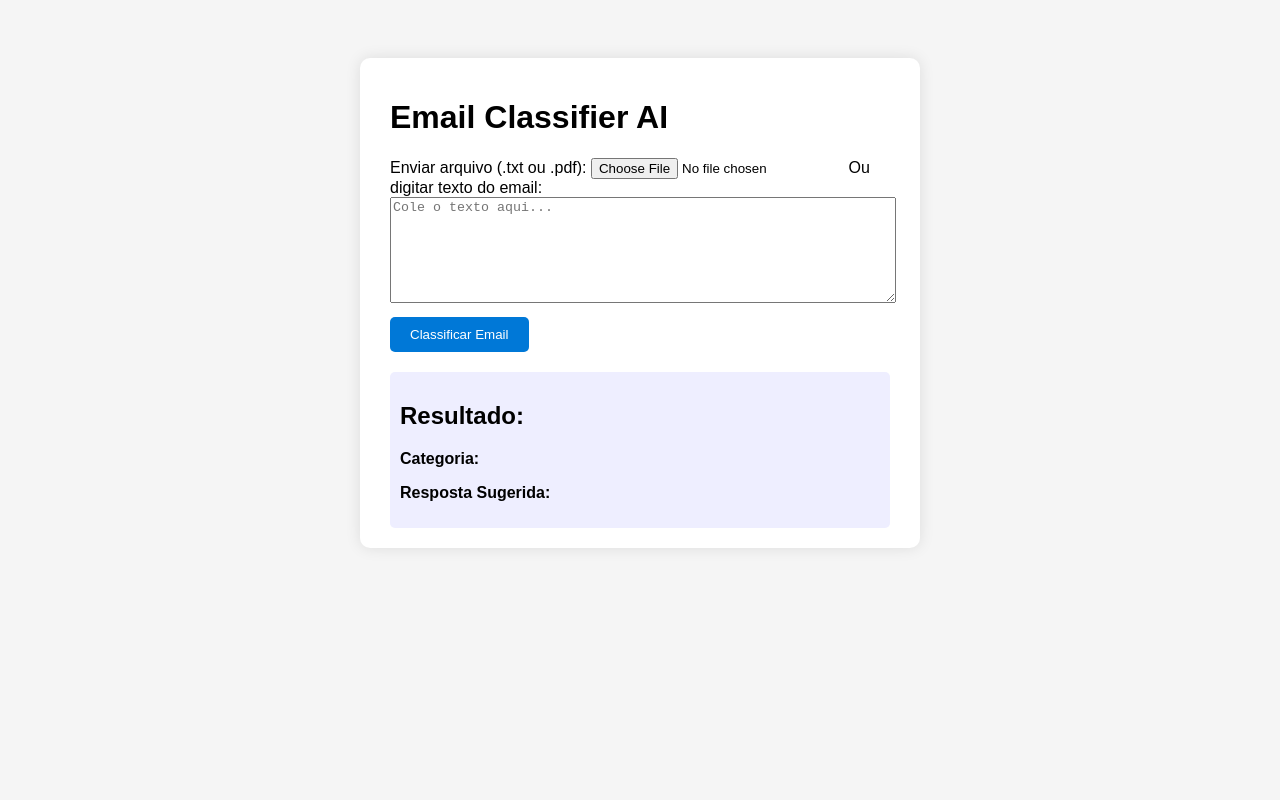
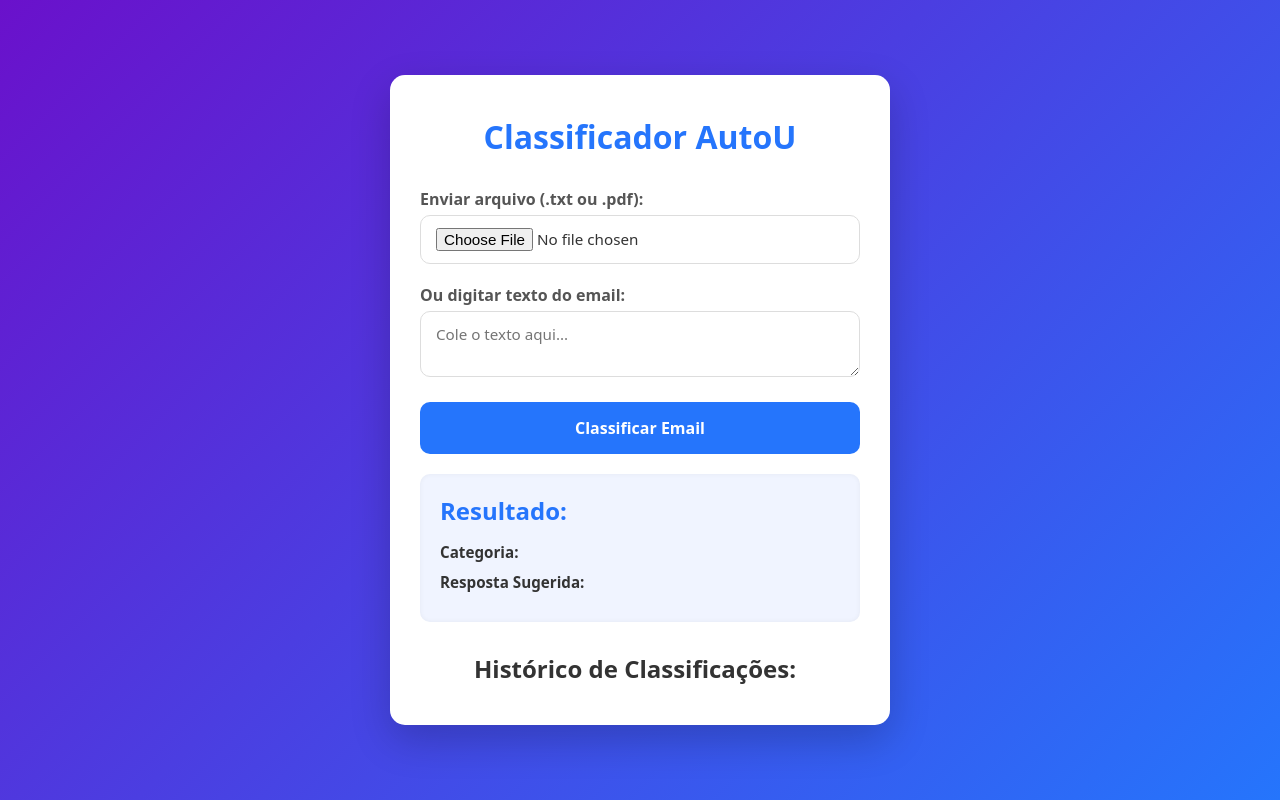
Before and after one commit to KristianKirschner/desafio-autou, a plain HTML site: page frontend/index.html in a window 1280 px wide. Drawn offline with Linux system fonts and the light colour scheme.

Commit message:
Interface melhorada e adicionado o histórico de emails

```diff
--- a/frontend/index.html
+++ b/frontend/index.html
@@ -7,7 +7,7 @@
 </head>
 <body>
     <div class="container">
-        <h1>Email Classifier AI</h1>
+        <h1>Classificador AutoU</h1>
 
         <form id="emailForm">
             <label>Enviar arquivo (.txt ou .pdf):</label>
--- a/frontend/script.js
+++ b/frontend/script.js
@@ -1,4 +1,6 @@
 const form = document.getElementById("emailForm");
+const categoriaEl = document.getElementById("categoria");
+const respostaEl = document.getElementById("resposta");
 
 form.addEventListener("submit", async (e) => {
     e.preventDefault();
@@ -14,14 +16,72 @@ form.addEventListener("submit", async (e) => {
         formData.append("text", textInput.value.trim());
     }
 
+    const API_URL = "https://refactored-garbanzo-5p9jjppxg6gh76j6-8000.app.github.dev/classify/"
 
-    const API_URL = "https://refactored-garbanzo-5p9jjppxg6gh76j6-8000.app.github.dev/classify/"
-    const response = await fetch(API_URL, {
-        method: "POST",
-        body: formData
+    try {
+        const response = await fetch(API_URL, {
+            method: "POST",
+            body: formData
+        });
+
+        const data = await response.json();
+        categoriaEl.innerText = data.categoria || "Erro";
+        respostaEl.innerText = data.resposta_sugerida || "Erro";
+
+        // Salvar no histórico local
+        saveToHistory({
+            texto: textInput.value || (fileInput.files[0]?.name || ""),
+            categoria: data.categoria || "Erro",
+            resposta: data.resposta_sugerida || "Erro",
+            timestamp: new Date().toLocaleString()
+        });
+
+        renderHistory();
+
+    } catch (err) {
+        console.error("Erro ao classificar email:", err);
+    }
+});
+
+// Função do localStorage
+function saveToHistory(entry) {
+    let history = JSON.parse(localStorage.getItem("emailHistory")) || [];
+    history.unshift(entry);
+    localStorage.setItem("emailHistory", JSON.stringify(history));
+}
+
+// Função para renderizar histórico
+function renderHistory() {
+    let history = JSON.parse(localStorage.getItem("emailHistory")) || [];
+    let historyContainer = document.getElementById("history");
+
+    if (!historyContainer) {
+        historyContainer = document.createElement("div");
+        historyContainer.id = "history";
+        historyContainer.style.marginTop = "30px";
+        historyContainer.innerHTML = "<h2>Histórico de Classificações:</h2>";
+        document.querySelector(".container").appendChild(historyContainer);
+    }
+
+    historyContainer.innerHTML = "<h2>Histórico de Classificações:</h2>";
+
+    history.forEach(item => {
+        const div = document.createElement("div");
+        div.style.border = "1px solid #ddd";
+        div.style.borderRadius = "8px";
+        div.style.padding = "10px";
+        div.style.marginBottom = "10px";
+        div.style.background = "#f9f9f9";
+
+        div.innerHTML = `
+            <p><strong>Data:</strong> ${item.timestamp}</p>
+            <p><strong>Texto/Arquivo:</strong> ${item.texto}</p>
+            <p><strong>Categoria:</strong> ${item.categoria}</p>
+            <p><strong>Resposta:</strong> ${item.resposta}</p>
+        `;
+        historyContainer.appendChild(div);
     });
+}
 
-    const data = await response.json();
-    document.getElementById("categoria").innerText = data.categoria || "Erro";
-    document.getElementById("resposta").innerText = data.resposta_sugerida || "Erro";
-});
+// Renderiza histórico ao carregar a página
+renderHistory();
--- a/frontend/style.css
+++ b/frontend/style.css
@@ -1,41 +1,124 @@
+/* Reset básico */
+* {
+    margin: 0;
+    padding: 0;
+    box-sizing: border-box;
+}
+
 body {
-    font-family: Arial, sans-serif;
-    background: #f5f5f5;
+    font-family: system-ui, -apple-system, BlinkMacSystemFont, "Segoe UI", Roboto, "Helvetica Neue", Arial, sans-serif;
+    background: linear-gradient(135deg, #6a11cb, #2575fc);
     display: flex;
     justify-content: center;
-    padding: 50px;
+    align-items: center;
+    height: 100vh;
+    color: #333;
 }
 
 .container {
     background: #fff;
-    padding: 20px 30px;
-    border-radius: 10px;
-    box-shadow: 0 0 15px rgba(0,0,0,0.1);
-    width: 500px;
+    padding: 40px 30px;
+    border-radius: 15px;
+    box-shadow: 0 15px 40px rgba(0,0,0,0.2);
+    width: 100%;
+    max-width: 500px;
+    text-align: center;
+    transition: transform 0.3s ease;
 }
 
+.container:hover {
+    transform: translateY(-5px);
+}
+
+h1 {
+    margin-bottom: 30px;
+    font-size: 2rem;
+    color: #2575fc;
+}
+
+form label {
+    display: block;
+    text-align: left;
+    margin-bottom: 5px;
+    font-weight: 600;
+    color: #555;
+}
+
+input[type="file"],
 textarea {
     width: 100%;
-    height: 100px;
-    margin-bottom: 10px;
+    padding: 12px 15px;
+    margin-bottom: 20px;
+    border-radius: 10px;
+    border: 1px solid #ddd;
+    transition: border 0.3s ease, box-shadow 0.3s ease;
+    font-size: 0.95rem;
+    font-family: inherit;
+}
+
+input[type="file"]:focus,
+textarea:focus {
+    border-color: #2575fc;
+    box-shadow: 0 0 8px rgba(37, 117, 252, 0.3);
+    outline: none;
 }
 
 button {
-    padding: 10px 20px;
-    background: #0078d7;
-    color: white;
+    width: 100%;
+    padding: 15px;
+    background: #2575fc;
+    color: #fff;
     border: none;
+    border-radius: 10px;
+    font-size: 1rem;
+    font-weight: 600;
     cursor: pointer;
-    border-radius: 5px;
+    transition: background 0.3s ease, transform 0.2s ease;
+    font-family: inherit;
 }
 
 button:hover {
     background: #005a9e;
+    transform: translateY(-2px);
 }
 
 .result {
     margin-top: 20px;
-    background: #eef;
+    background: #f0f4ff;
+    padding: 20px;
+    border-radius: 10px;
+    text-align: left;
+    box-shadow: inset 0 0 5px rgba(0,0,0,0.05);
+    max-height: 200px;
+    overflow-y: auto;
+}
+
+.result p {
+    margin-bottom: 10px;
+    font-size: 0.95rem;
+    white-space: pre-wrap;
+}
+
+.result h2 {
+    margin-bottom: 15px;
+    color: #2575fc;
+}
+
+#resposta {
+    white-space: pre-wrap;
+}
+
+#history {
+    margin-top: 30px;
+    max-height: 150px;
+    overflow-y: auto;
+    padding-right: 10px;
+}
+
+#history div {
+    border: 1px solid #ddd;
+    border-radius: 8px;
     padding: 10px;
-    border-radius: 5px;
+    margin-bottom: 10px;
+    background: #f9f9f9;
 }
```
Also changed, not shown: 1 other file.
